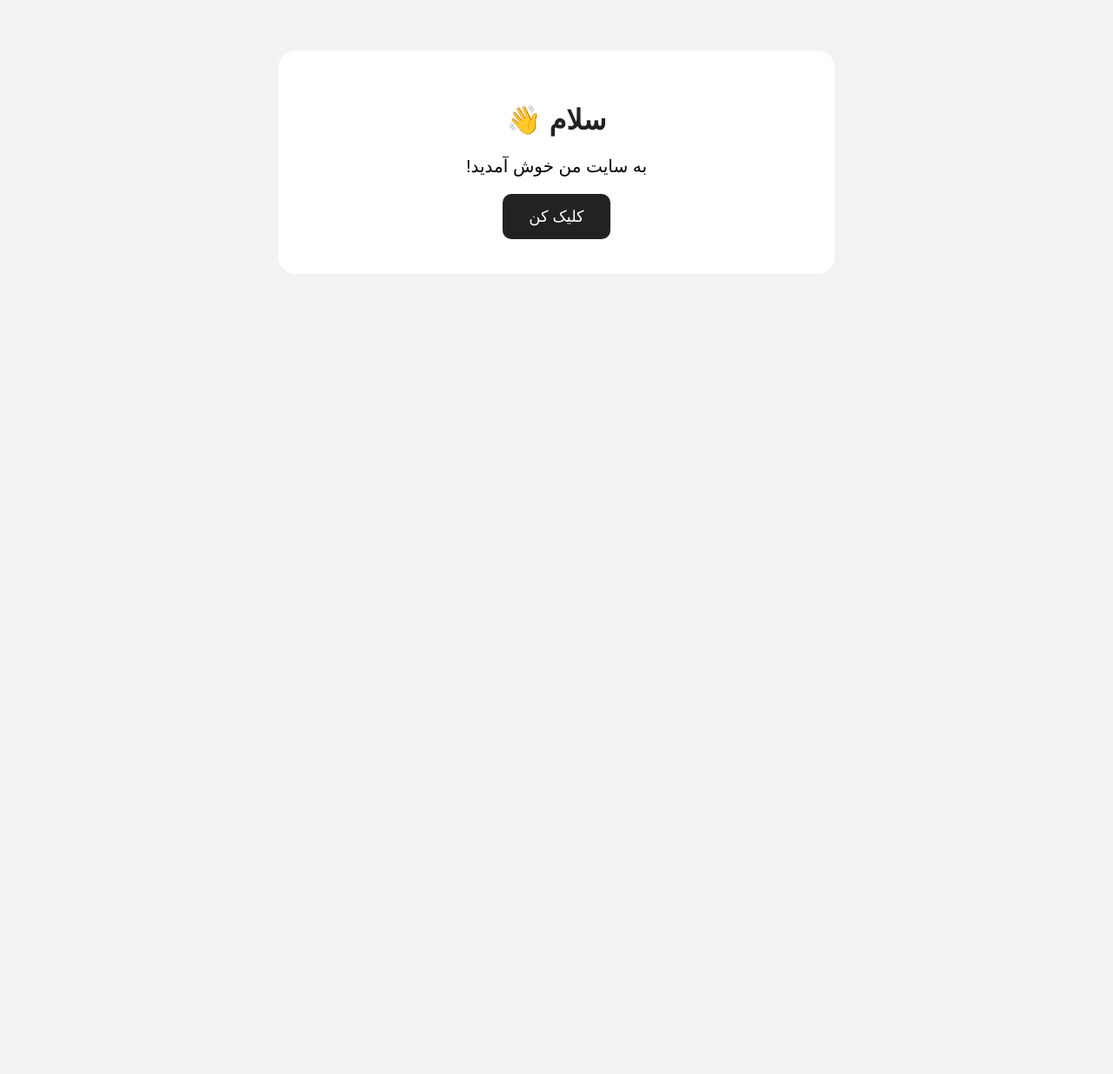
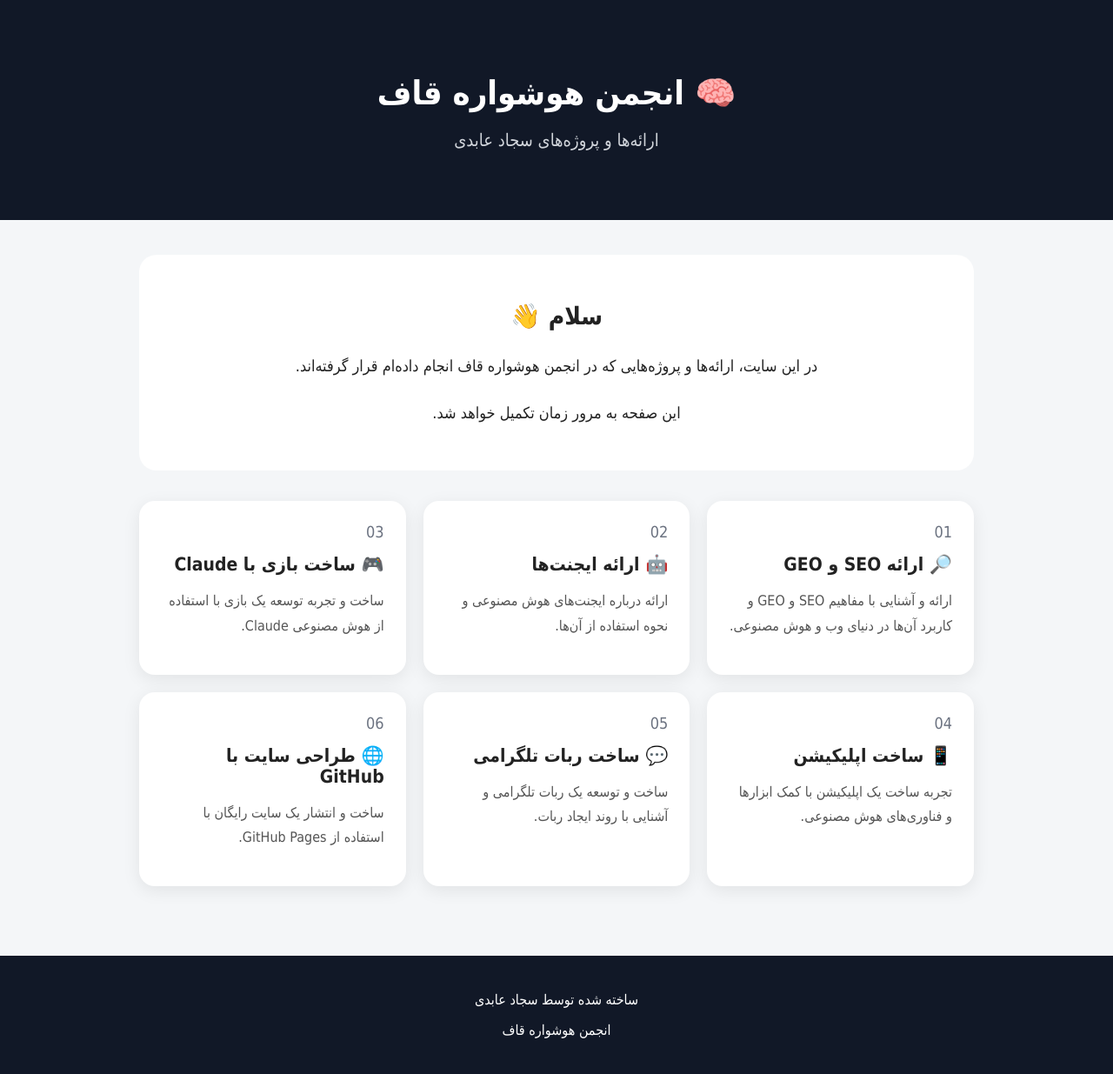
Before and after one commit to Sajjadabedi63/Sajjadabedi63-.-github-.io, a plain HTML site: page index.html in a window 1280 px wide. Shown: the whole page at 87% size. Before the commit the page ends 800 px from the top, so only its background shows below. Drawn offline with Linux system fonts and the light colour scheme.

Commit message:
Sajjad63

```diff
--- a/index.html
+++ b/index.html
@@ -1,56 +1,250 @@
 <!DOCTYPE html>
 <html lang="fa" dir="rtl">
+
 <head>
     <meta charset="UTF-8">
     <meta name="viewport" content="width=device-width, initial-scale=1.0">
-    <title>سایت من</title>
+
+    <title>سجاد عابدی | انجمن هوشواره قاف</title>
 
     <style>
-        body {
-            font-family: sans-serif;
-            text-align: center;
-            background: #f2f2f2;
-            padding: 50px 20px;
+
+        * {
+            box-sizing: border-box;
         }
 
-        .box {
-            background: white;
-            max-width: 600px;
-            margin: auto;
-            padding: 40px 20px;
-            border-radius: 20px;
-        }
-
-        h1 {
+        body {
+            margin: 0;
+            font-family: Tahoma, Arial, sans-serif;
+            background: #f4f6f8;
             color: #222;
         }
 
-        p {
-            font-size: 20px;
+        header {
+            background: #111827;
+            color: white;
+            text-align: center;
+            padding: 60px 20px;
         }
 
-        button {
-            padding: 15px 30px;
+        header h1 {
+            font-size: 38px;
+            margin-bottom: 15px;
+        }
+
+        header p {
+            font-size: 20px;
+            color: #d1d5db;
+        }
+
+        .container {
+            max-width: 1000px;
+            margin: auto;
+            padding: 40px 20px;
+        }
+
+        .intro {
+            background: white;
+            padding: 30px;
+            border-radius: 20px;
+            margin-bottom: 35px;
+            text-align: center;
+        }
+
+        .intro h2 {
+            font-size: 28px;
+        }
+
+        .intro p {
             font-size: 18px;
-            border: none;
-            border-radius: 10px;
-            background: #222;
+            line-height: 2;
+        }
+
+        .projects {
+            display: grid;
+            grid-template-columns: repeat(auto-fit, minmax(260px, 1fr));
+            gap: 20px;
+        }
+
+        .card {
+            background: white;
+            padding: 25px;
+            border-radius: 18px;
+            box-shadow: 0 5px 20px rgba(0,0,0,0.08);
+            transition: 0.3s;
+        }
+
+        .card:hover {
+            transform: translateY(-5px);
+        }
+
+        .number {
+            font-size: 18px;
+            color: #6b7280;
+        }
+
+        .card h3 {
+            font-size: 21px;
+            margin: 15px 0;
+        }
+
+        .card p {
+            color: #555;
+            line-height: 1.8;
+        }
+
+        footer {
+            text-align: center;
+            background: #111827;
             color: white;
+            padding: 25px;
+            margin-top: 40px;
         }
+
+        @media (max-width: 600px) {
+
+            header h1 {
+                font-size: 30px;
+            }
+
+            header p {
+                font-size: 17px;
+            }
+
+        }
+
     </style>
 </head>
 
 <body>
 
-    <div class="box">
-        <h1>سلام 👋</h1>
+<header>
 
-        <p>به سایت من خوش آمدید!</p>
+    <h1>🧠 انجمن هوشواره قاف</h1>
 
-        <button onclick="alert('خوش آمدید 🎉')">
-            کلیک کن
-        </button>
+    <p>
+        ارائه‌ها و پروژه‌های سجاد عابدی
+    </p>
+
+</header>
+
+
+<div class="container">
+
+    <div class="intro">
+
+        <h2>سلام 👋</h2>
+
+        <p>
+            در این سایت، ارائه‌ها و پروژه‌هایی که در انجمن هوشواره قاف انجام داده‌ام
+            قرار گرفته‌اند.
+        </p>
+
+        <p>
+            این صفحه به مرور زمان تکمیل خواهد شد.
+        </p>
+
     </div>
 
+
+    <div class="projects">
+
+
+        <div class="card">
+
+            <div class="number">01</div>
+
+            <h3>🔎 ارائه SEO و GEO</h3>
+
+            <p>
+                ارائه و آشنایی با مفاهیم SEO و GEO و کاربرد آن‌ها در دنیای وب و هوش مصنوعی.
+            </p>
+
+        </div>
+
+
+        <div class="card">
+
+            <div class="number">02</div>
+
+            <h3>🤖 ارائه ایجنت‌ها</h3>
+
+            <p>
+                ارائه درباره ایجنت‌های هوش مصنوعی و نحوه استفاده از آن‌ها.
+            </p>
+
+        </div>
+
+
+        <div class="card">
+
+            <div class="number">03</div>
+
+            <h3>🎮 ساخت بازی با Claude</h3>
+
+            <p>
+                ساخت و تجربه توسعه یک بازی با استفاده از هوش مصنوعی Claude.
+            </p>
+
+        </div>
+
+
+        <div class="card">
+
+            <div class="number">04</div>
+
+            <h3>📱 ساخت اپلیکیشن</h3>
+
+            <p>
+                تجربه ساخت یک اپلیکیشن با کمک ابزارها و فناوری‌های هوش مصنوعی.
+            </p>
+
+        </div>
+
+
+        <div class="card">
+
+            <div class="number">05</div>
+
+            <h3>💬 ساخت ربات تلگرامی</h3>
+
+            <p>
+                ساخت و توسعه یک ربات تلگرامی و آشنایی با روند ایجاد ربات.
+            </p>
+
+        </div>
+
+
+        <div class="card">
+
+            <div class="number">06</div>
+
+            <h3>🌐 طراحی سایت با GitHub</h3>
+
+            <p>
+                ساخت و انتشار یک سایت رایگان با استفاده از GitHub Pages.
+            </p>
+
+        </div>
+
+
+    </div>
+
+</div>
+
+
+<footer>
+
+    <p>
+        ساخته شده توسط سجاد عابدی
+    </p>
+
+    <p>
+        انجمن هوشواره قاف
+    </p>
+
+</footer>
+
 </body>
+
 </html>
```
